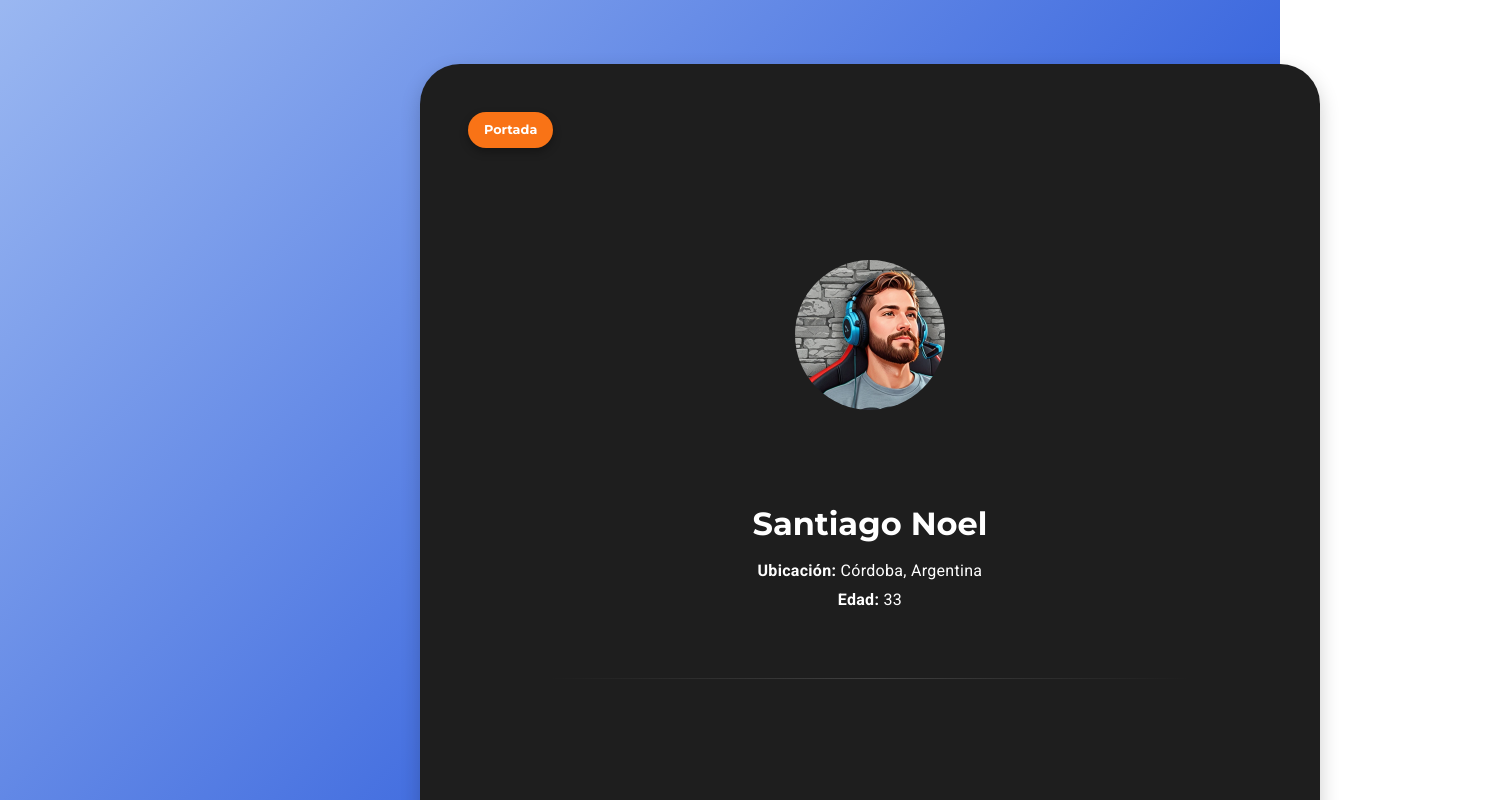
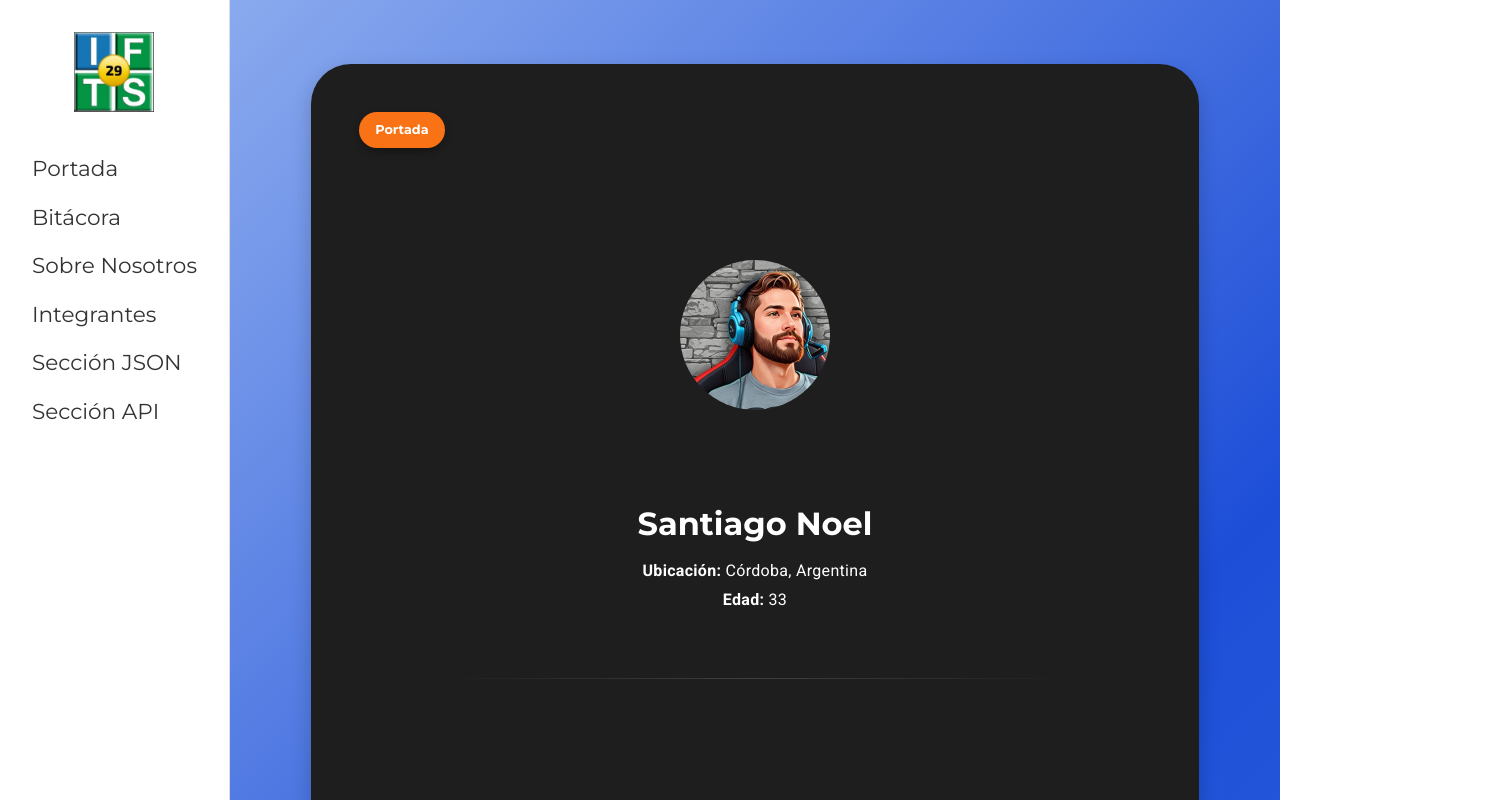
Before and after one commit to sanavalos/dswf-tp3-grupo16, a React (Vite) app: page /paguaga in a window 1280 px wide. Shown: the top 800 px of the page, 1510 px wide, since content can reach past the window. Built offline with nearby package versions, Linux system fonts and the light colour scheme.

Commit message:
feat: Merge y fixes

```diff
--- a/package.json
+++ b/package.json
@@ -13,7 +13,8 @@
     "lucide-react": "^0.546.0",
     "react": "^19.1.1",
     "react-dom": "^19.1.1",
-    "react-router": "^7.9.4"
+    "react-router": "^7.9.4",
+    "react-router-dom": "^7.9.4"
   },
   "devDependencies": {
     "@eslint/js": "^9.36.0",
--- a/src/components/paguaga/index.module.css
+++ b/src/components/paguaga/index.module.css
@@ -4,7 +4,7 @@
   left: 0;
   width: 100%;
   height: 100%;
-  z-index: 0;
+  z-index: -1; /* 👈 Esto lo manda detrás de todo */
   background: linear-gradient(-45deg, #4a90e2, #1d4ed8, #e0f2ff, #93c5fd);
   background-size: 400% 400%;
   animation: moverFondo 10s ease infinite;
@@ -25,12 +25,11 @@
 
 .wrapper {
   position: relative;
-  width: 100vw;
+  width: 100%;
   min-height: 100vh;
   display: flex;
   flex-direction: column;
   justify-content: flex-start;
   align-items: center;
   padding: 2rem 2rem;
-  z-index: 1;
 }
--- /dev/null
+++ b/src/components/scroll-to-top/index.jsx
@@ -0,0 +1,12 @@
+import { useEffect } from "react";
+import { useLocation } from "react-router-dom";
+
+export default function ScrollToTop() {
+  const { pathname } = useLocation();
+
+  useEffect(() => {
+    window.scrollTo({ top: 0, behavior: "smooth" });
+  }, [pathname]);
+
+  return null;
+}
--- a/src/components/seccion-api/MovieSection.module.css
+++ b/src/components/seccion-api/MovieSection.module.css
@@ -3,7 +3,7 @@
   color: #111;
   background: #ffffff;
   min-height: 100vh;
-  width: 100vw;
+  width: 100%;
   margin: 0 auto;
   box-sizing: border-box;
 }
--- a/src/components/sidebar/SidebarItem.jsx
+++ b/src/components/sidebar/SidebarItem.jsx
@@ -3,7 +3,7 @@
 
 function SidebarItem({ data }) {
   return (
-    <div>
+    <div className={styles}>
       <a href={data.path}>{data.name}</a>
     </div>
   );
--- a/src/main.jsx
+++ b/src/main.jsx
@@ -8,9 +8,11 @@
 import SeccionJson from "./components/seccion-json/index.jsx";
 import Paguaga from "./components/paguaga";
 import { BrowserRouter, Routes, Route } from "react-router";
+import ScrollToTop from "./components/scroll-to-top";
 
 createRoot(document.getElementById("root")).render(
   <BrowserRouter>
+    <ScrollToTop />
     <Routes>
       {/* Layout is parent route */}
       <Route path="/" element={<Layout />}>
```
Also changed, not shown: 1 other file (tests, documents, lock files or other folders).
